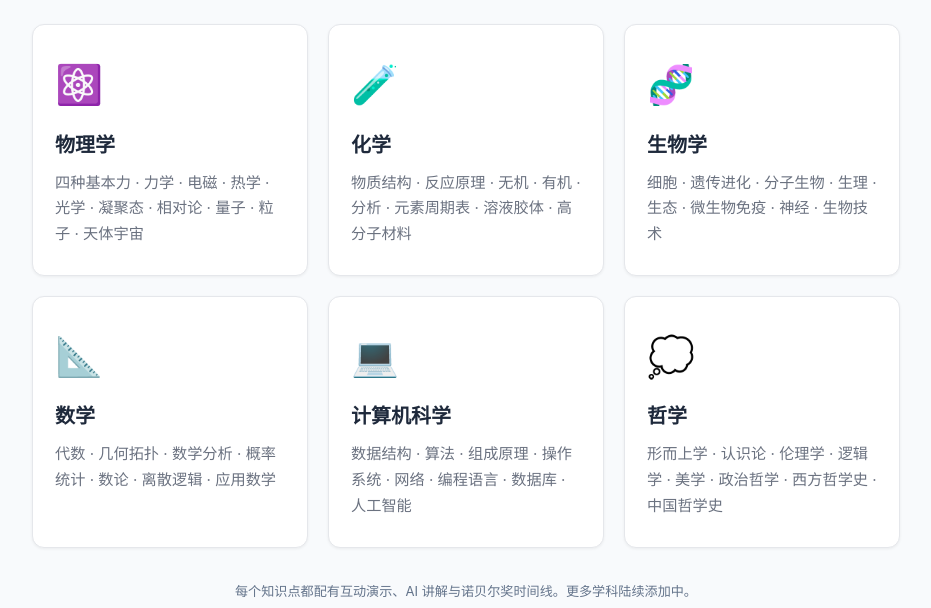
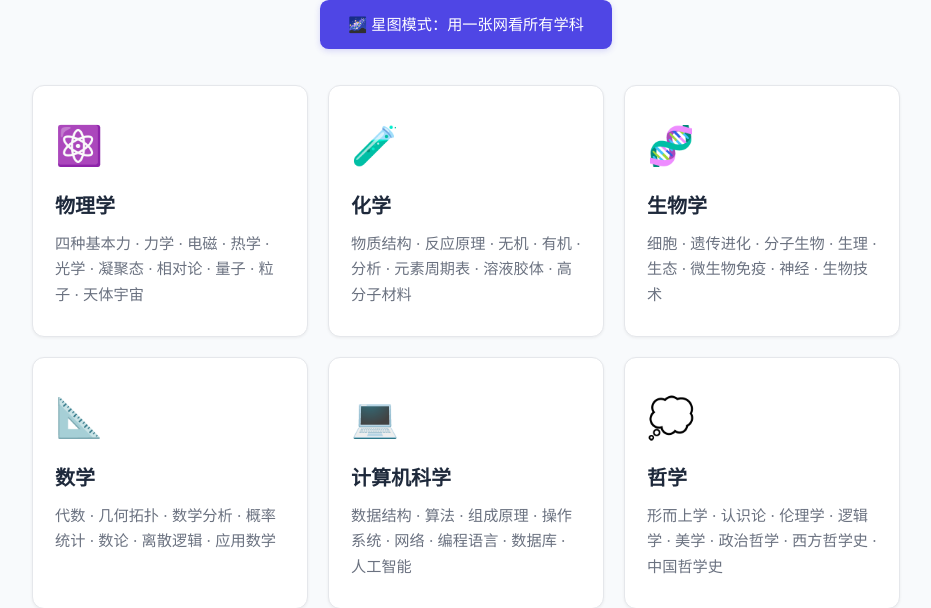
Before and after one commit to ssdrgzn2026/oral-practice, a Flask app: page /graph in a window 1280 px wide. Shown: the part 132-740 px from the top of the page, without its empty margins (174-1105 px from the left). Run offline with Flask 3, Linux system fonts and the light colour scheme.

Commit message:
feat: 知识图谱落地页加星图模式入口

```diff
--- a/templates/graphs.html
+++ b/templates/graphs.html
@@ -15,6 +15,9 @@
         </header>
 
         <main class="main">
+            <div style="text-align:center; margin-bottom:12px;">
+                <a href="/graph/star" class="btn primary" style="display:inline-block; text-decoration:none; padding:12px 28px;">🌌 星图模式：用一张网看所有学科</a>
+            </div>
             <div class="module-grid">
                 <a class="module-card" href="/graph/physics">
                     <div class="module-icon">⚛️</div>
```
